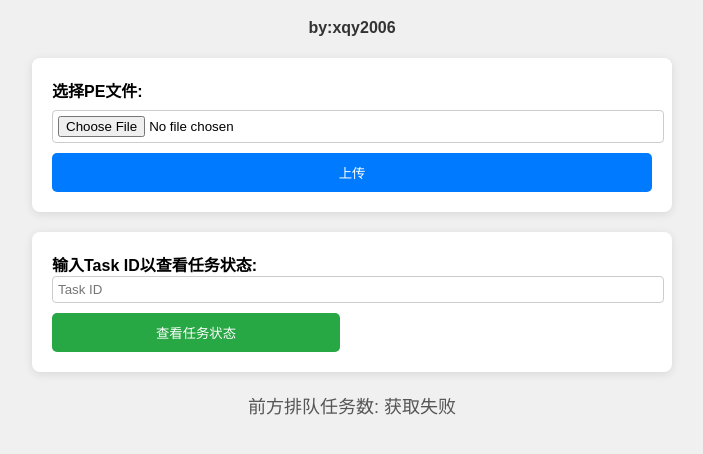
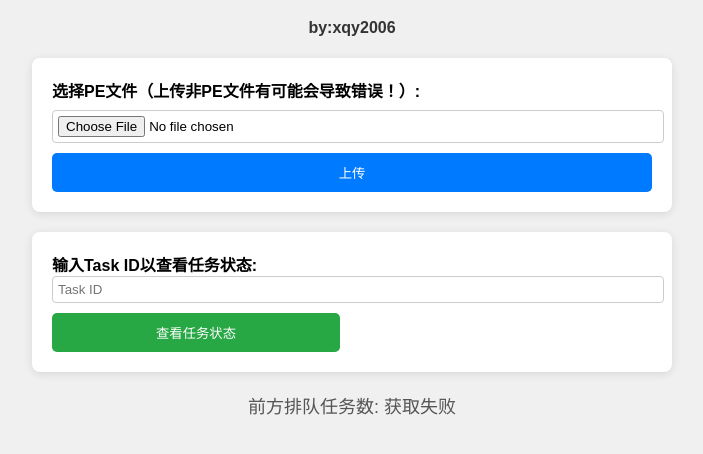
Before and after one commit to xqy2006/ida, a plain HTML site: page index.html in a window 1280 px wide. Shown: the part 70-524 px from the top of the page, without its empty margins (288-991 px from the left). Drawn offline with Linux system fonts and the light colour scheme; no server answers.

Commit message:
更新 index.html

```diff
--- a/index.html
+++ b/index.html
@@ -135,7 +135,7 @@
     <h4>by:xqy2006</h4>
 
     <form id="fileUploadForm">
-        <label for="inputFile">选择PE文件:</label>
+        <label for="inputFile">选择PE文件（上传非PE文件有可能会导致错误！）:</label>
         <input type="file" id="inputFile" name="inputFile" accept=".exe" required>
         <button type="submit">上传</button>
     </form>
```
